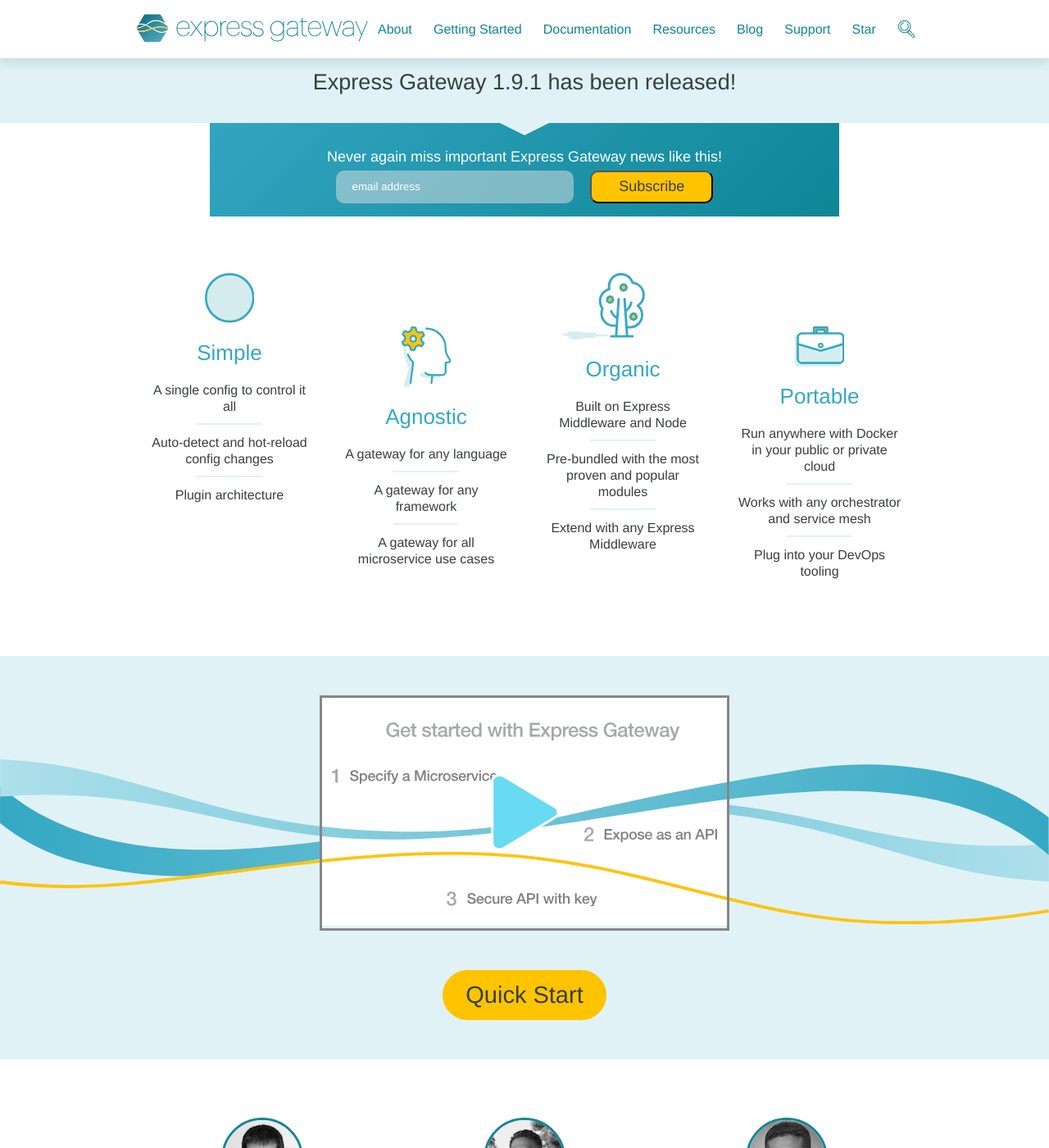
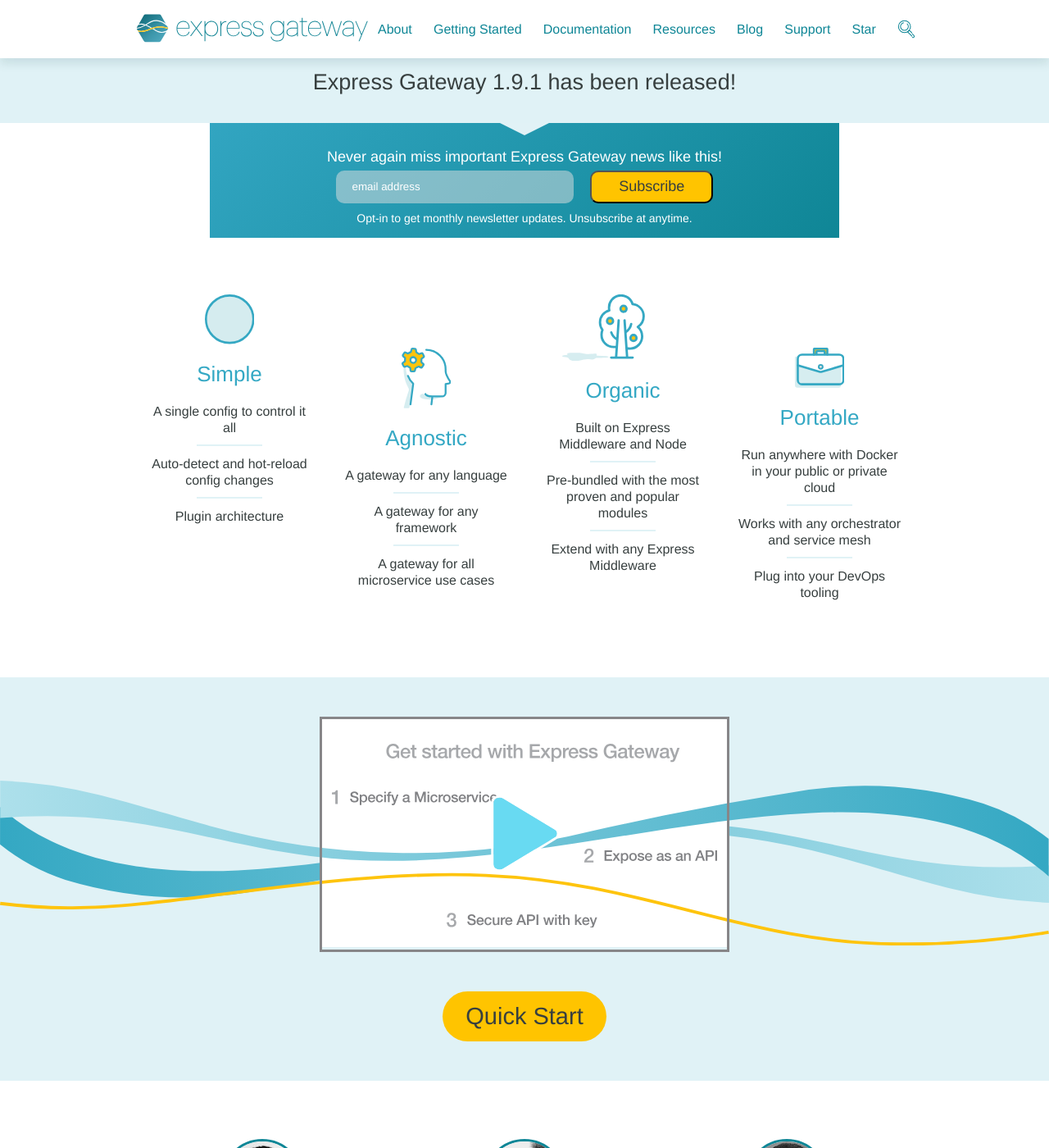
Before and after one commit to ExpressGateway/express-gateway.io, a Jekyll site: the page built from index.md, in a window 1280 px wide and 1400 px high, scrolled down 1080 px. Shown: the whole window at 82% size. Built offline with Jekyll 4.4.1, drawn with Linux system fonts in a browser that asks for light colours; nearby versions of some CDN libraries; some web fonts are replaced; comment, search, counter and statistics services are not loaded.

Commit message:
Add unsubscribe info

```diff
--- a/_includes/mailchimp.html
+++ b/_includes/mailchimp.html
@@ -6,9 +6,10 @@
       <input type="email" value="" name="EMAIL" class="email" id="mce-EMAIL" placeholder="email address" required>
       <input type="submit" value="Subscribe" name="subscribe" id="mc-embedded-subscribe" class="button flex-center">
     </section>
+    <span>Opt-in to get monthly newsletter updates. Unsubscribe at anytime.</span>
     <!-- real people should not fill this in and expect good things - do not remove this or risk form bot signups-->
     <div style="position: absolute; left: -5000px;" aria-hidden="true"><input type="text" name="b_549503b83890ed5a93a8f2607_d079cf2c90" tabindex="-1" value=""></div>
-    </div>
+  </div>
 </form>
 
 </div>
--- a/_sass/_layout.scss
+++ b/_sass/_layout.scss
@@ -604,6 +604,10 @@
       min-width: 60%;
       padding: 1.5rem 0 1rem;
 
+      span {
+        color: white;
+      }
+
       form {
         text-align: center;
         padding: 0;
@@ -626,6 +630,7 @@
         margin: 0 auto;
         width: 60%;
         height: 2.5rem;
+        margin-bottom: 10px;
         letter-spacing: normal;
         @include size(smalltomedium) {
           width: 90%
```
